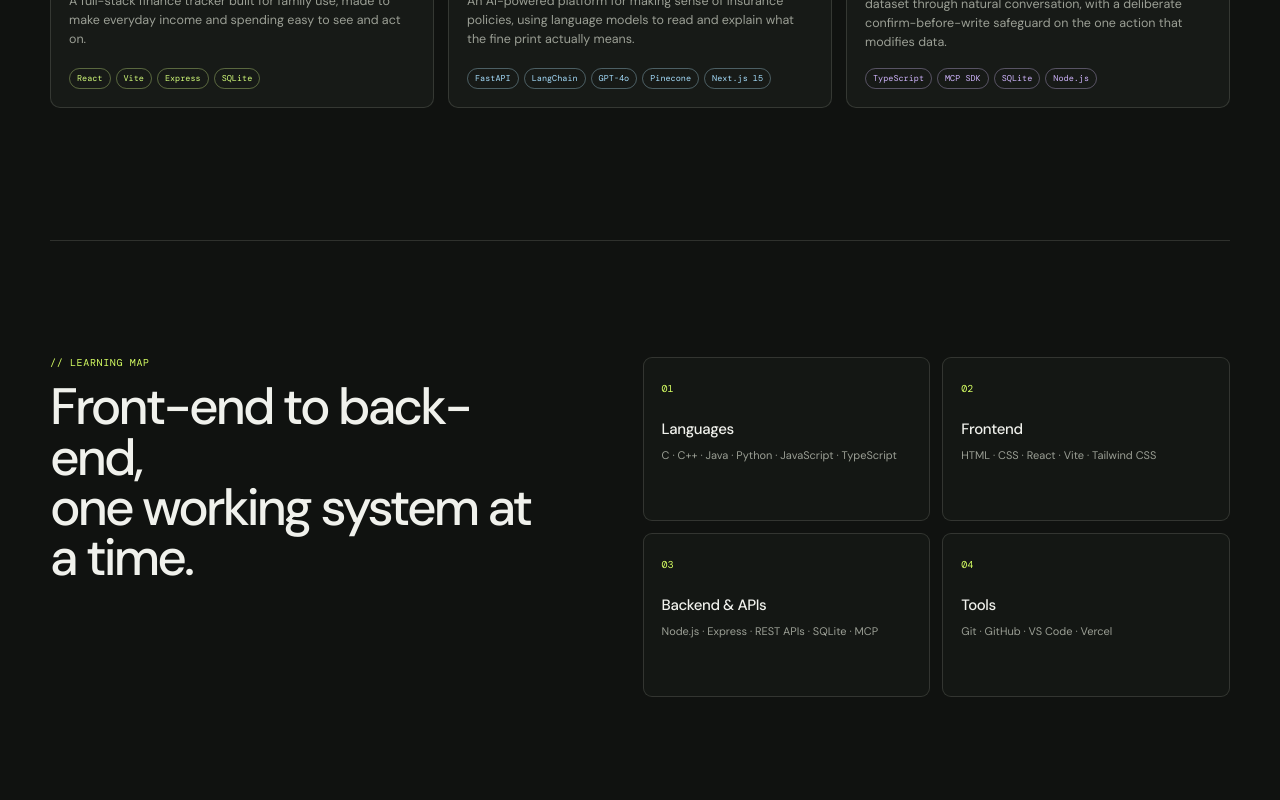
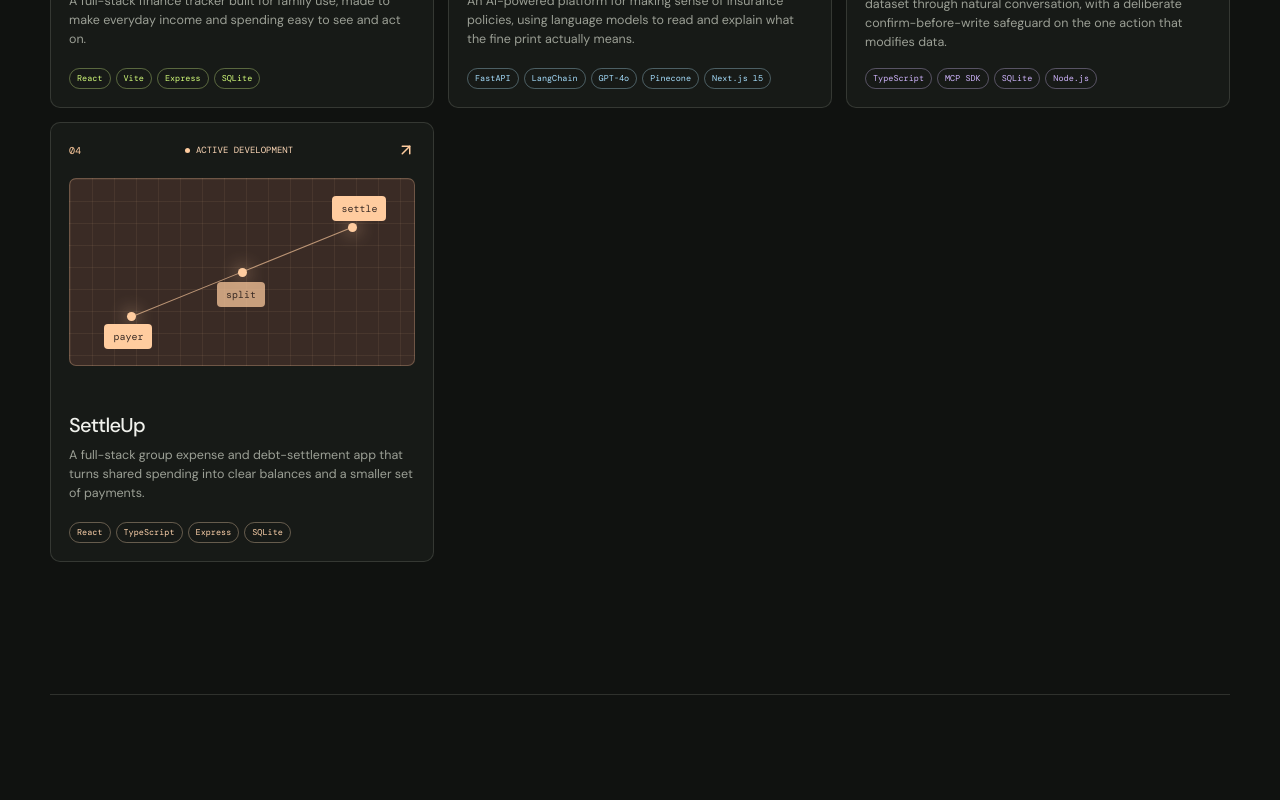
Before and after one commit to gouravpatil-dev/portfolio, a React (Vite) app: page / in a window 1280 px wide. Shown: the part 1440-2240 px from the top of the page. Built offline with nearby package versions, Linux system fonts and the light colour scheme.

Commit message:
Add SettleUp project to portfolio

```diff
--- a/src/App.css
+++ b/src/App.css
@@ -29,7 +29,7 @@
   --subtle: #768073;
   --line: rgba(24, 32, 23, 0.16);
   --line-strong: rgba(24, 32, 23, 0.28);
-  --lime: #91be19;
+  --lime: #2F6B3C;
 }
 .ambient {
   position: absolute;
@@ -463,6 +463,10 @@
   --project-accent: #ffcc9f;
   --project-bg: #3a2b25;
 }
+.project-art.peach {
+  --project-accent: #ffcc9f;
+  --project-bg: #3a2b25;
+}
 .project-card.purple {
   --project-accent: #c9a8ff;
   --project-bg: #241f38;
@@ -663,6 +667,77 @@
   bottom: 32px;
   right: 14%;
 }
+
+.settleup-art {
+  position: relative;
+}
+
+.settleup-lines {
+  position: absolute;
+  inset: 0;
+  width: 100%;
+  height: 100%;
+  z-index: 1;
+}
+
+.settleup-lines line {
+  stroke: var(--project-accent);
+  stroke-width: 0.5;
+  stroke-linecap: round;
+  opacity: 0.65;
+}
+
+.settleup-node {
+  position: absolute;
+  z-index: 3;
+  width: 9px;
+  height: 9px;
+  border-radius: 50%;
+  background: var(--project-accent);
+  box-shadow: 0 0 18px var(--project-accent);
+}
+
+.payer-node {
+  left: calc(18% - 4.5px);
+  top: calc(74% - 4.5px);
+}
+
+.split-node {
+  left: calc(50% - 4.5px);
+  top: calc(50% - 4.5px);
+}
+
+.settle-node {
+  left: calc(82% - 4.5px);
+  top: calc(26% - 4.5px);
+}
+
+.settleup-art span {
+  position: absolute;
+  z-index: 4;
+  color: var(--project-bg);
+  background: var(--project-accent);
+  border-radius: 4px;
+  padding: 6px 9px;
+  font: 10px var(--mono);
+}
+
+.payer-label {
+  left: 10%;
+  bottom: 9%;
+}
+
+.split-label {
+  left: calc(50% - 25px);
+  top: calc(50% + 10px);
+  opacity: 0.72;
+}
+
+.settle-label {
+  right: 8%;
+  top: 9%;
+}
+
 .project-body {
   margin-top: auto;
 }
--- a/src/components/ProjectArt.jsx
+++ b/src/components/ProjectArt.jsx
@@ -1,20 +1,53 @@
 export default function ProjectArt({ tone }) {
   if (tone === 'lime') {
-    return <div className="project-art lime visualizer-art" aria-hidden="true"><span /><span /><span /><span /><i /></div>
+    return <div className="project-art lime visualizer-art" aria-hidden="true">
+      <span /><span /><span /><span /><i />
+      </div>
   }
 
   if (tone === 'blue') {
-    return <div className="project-art blue campus-art" aria-hidden="true"><i /><i /><b /><b /><b /></div>
+    return <div className="project-art blue campus-art" aria-hidden="true">
+      <i /><i /><b /><b /><b />
+      </div>
   }
 
   if (tone === 'purple') {
     return (
       <div className="project-art purple mcp-art" aria-hidden="true">
         <i /><i /><b /><b /><b />
-        <span>resource</span><span>preview</span><span>confirm</span>
+        <span>resource</span>
+        <span>preview</span>
+        <span>confirm</span>
       </div>
     )
   }
 
-  return <div className="project-art peach os-art" aria-hidden="true"><span>idea</span><span>ship</span><span>iterate</span></div>
+  if (tone === 'peach') {
+    return (
+      <div className="project-art peach settleup-art" aria-hidden="true">
+        <svg
+          className="settleup-lines"
+          viewBox="0 0 100 100"
+          preserveAspectRatio="none"
+        >
+          <line x1="18" y1="74" x2="50" y2="50" />
+          <line x1="50" y1="50" x2="82" y2="26" />
+        </svg>
+
+        <b className="settleup-node payer-node" />
+        <b className="settleup-node split-node" />
+        <b className="settleup-node settle-node" />
+
+        <span className="payer-label">payer</span>
+        <span className="split-label">split</span>
+        <span className="settle-label">settle</span>
+      </div>
+  )
 }
+
+
+  return <div className="project-art peach os-art" aria-hidden="true">
+    <span>idea</span>
+    <span>ship</span>
+    <span>iterate</span></div>
+}
--- a/src/data/portfolio.js
+++ b/src/data/portfolio.js
@@ -57,7 +57,30 @@ export const projects = [
   learning: 'Designing the human-in-the-loop safeguard a real production MCP server would need for any action with a side effect — not just this demo, but the general pattern for AI tools that can write, not just read.',
   github: 'https://github.com/gouravpatil-dev/reading-mcp',
   live: '', // no live link — this runs locally via stdio, not a hosted app
-}
+  },
+
+  {
+    number: '04',
+    slug: 'settleup',
+    title: 'SettleUp',
+    status: 'Active development',
+    tone: 'peach',
+    stack: ['React', 'TypeScript', 'Express', 'SQLite'],
+    github: 'https://github.com/gouravpatil-dev/settleup',
+    summary: 'A full-stack group expense and debt-settlement app that turns shared spending into clear balances and a smaller set of payments.',
+    problem: 'Group expenses are easy to record but harder to reconcile once different people pay, split costs unequally, and settle at different times.',
+    approach: 'Built a typed React and Express application around a SQLite data layer, separating expense splitting from balance calculation so the financial logic stays deterministic, testable, and independent from the HTTP and database layers.',
+    features: [
+      'Group-based expense and membership management',
+      'Equal, exact, percentage, and share-based splits',
+      'Largest-remainder allocation with integer minor currency units',
+      'Pure balance calculation engine with settlement support',
+      'Cookie-based sessions with bcrypt password hashing',
+      'Zod validation and membership-gated API routes',
+    ],
+    learning: 'Designing financial logic as pure functions and keeping rounding, authorization, persistence, and API concerns separated so correctness can be tested independently.',
+  },
+
 ]
 
 export const skillGroups = [
```
